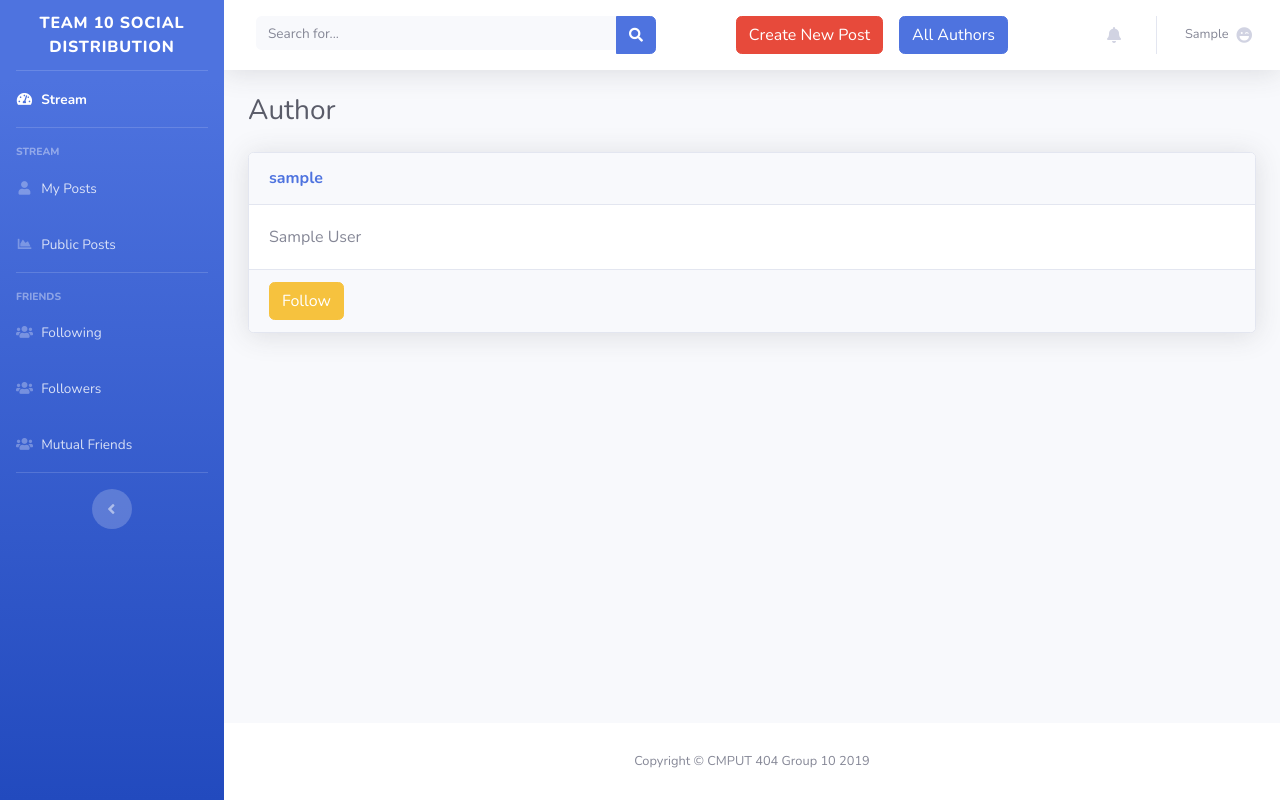
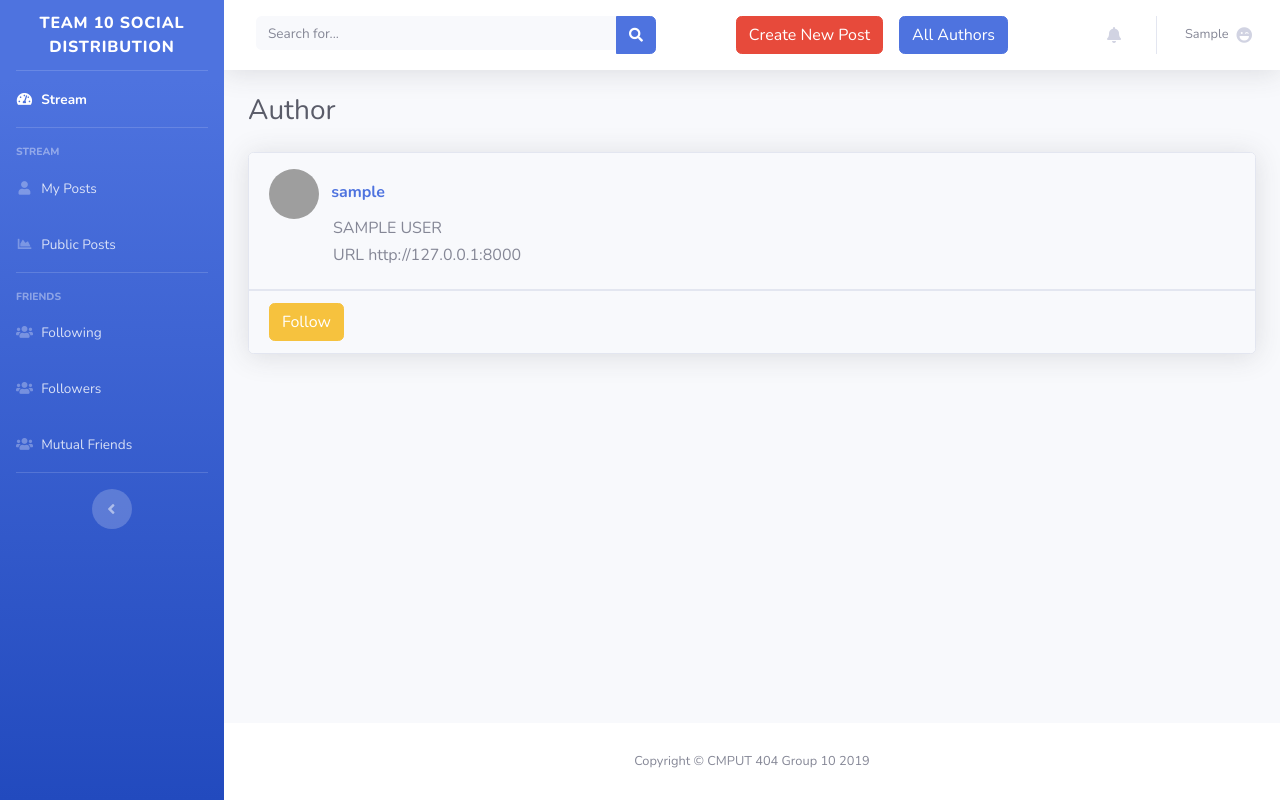
Before and after one commit to olivaC/group-cmput404-project, a Django app: template app/templates/search_author.html in a window 1280 px wide. Run offline with Django 3.2, Linux system fonts and the light colour scheme; the template is opened without the code that fills it: values that come from a table or form of the project are taken from there, others are empty; the visitor is signed in with stand-in values (Sample User, id 1); data comes from the database, SQL or seed files in the repository; some libraries are stand-ins or nearby versions; grey boxes are pictures that could not be loaded.

Commit message:
#30 add fullname

```diff
--- a/app/templates/authors/all_authors.html
+++ b/app/templates/authors/all_authors.html
@@ -20,8 +20,10 @@
                         <a href="/author/{{ author.id }}" class="ml-2 font-weight-bold text-primary">
                             {{ author.username }}
                         </a>
-                        <h6>{{ author.user.first_name }} {{ author.user.last_name }}</h6>
-                        <h6>URL {{ author.host_url }}</h6>
+                        <div style="margin-left: 4em;">
+                            <h6 style="text-transform: uppercase">{{ author.user.first_name }} {{ author.user.last_name }}</h6>
+                            <h6>URL {{ author.host_url }}</h6>
+                        </div>
                     </div>
                 </div>
 
--- a/app/templates/authors/followers.html
+++ b/app/templates/authors/followers.html
@@ -20,6 +20,10 @@
                             <a href="/author/{{ follower.author.id }}" class="ml-2 font-weight-bold text-primary">
                                 {{ follower.author.username  }}
                             </a>
+                            <div style="margin-left: 4em;">
+                                <h6 style="text-transform: uppercase">{{ follower.author.user.first_name }} {{ follower.author.user.last_name }}</h6>
+                                <h6>URL {{ follower.author.host_url }}</h6>
+                            </div>
                         </div>
                     </div>
                 </div>
--- a/app/templates/authors/following.html
+++ b/app/templates/authors/following.html
@@ -20,6 +20,10 @@
                             <a href="/author/{{ follower.friend.id }}" class="ml-2 font-weight-bold text-primary">
                                 {{ follower.friend.username }}
                             </a>
+                            <div style="margin-left: 4em;">
+                                <h6 style="text-transform: uppercase">{{ follower.friend.user.first_name }} {{ follower.friend.user.last_name }}</h6>
+                                <h6>URL {{ follower.friend.host_url }}</h6>
+                            </div>
                         </div>
                     </div>
                     <div class="card-footer">
--- a/app/templates/search_author.html
+++ b/app/templates/search_author.html
@@ -11,21 +11,27 @@
         {% for author in authors %}
             <div class="card shadow mb-4">
                 <!-- Card Header - Accordion -->
-                <a href="/author/{{ author.id }}" class="d-block card-header py-3" role="button"
-                   aria-expanded="true" aria-controls="collapseCardExample">
-                    <h6 class="m-0 font-weight-bold text-primary">{{ author.username }}</h6>
+                <div class="d-block card-header py-3">
+                    <div class="inline-group">
+                        <img class="img-circle" style="border-radius: 50%; object-fit: cover;" width="50" height="50"
+                             src="{{ author.image.url }}">
 
-                </a>
+                        <a href="/author/{{ author.id }}" class="ml-2 font-weight-bold text-primary">
+                            {{ author.username }}
+                        </a>
+                        <div style="margin-left: 4em;">
+                            <h6 style="text-transform: uppercase">{{ author.user.first_name }} {{ author.user.last_name }}</h6>
+                            <h6>URL {{ author.host_url }}</h6>
+                        </div>
+
+                    </div>
+                </div>
+
                 <!-- Card Content - Collapse -->
-                <div class="collapse show" id="collapseCardExample{{ author.id }}">
-                    <div class="card-body">
-                        {{ author.user.first_name}} {{ author.user.last_name }}
-                    </div>
-                    <div class="card-footer">
+                <div class="card-footer">
                         <span>
-                            <a href="" class="btn btn-warning">Follow</a>
+                                <a href="{% url 'app:follow' id=author.id %}" class="btn btn-warning">Follow</a>
                         </span>
-                    </div>
                 </div>
             </div>
         {% endfor %}
```
